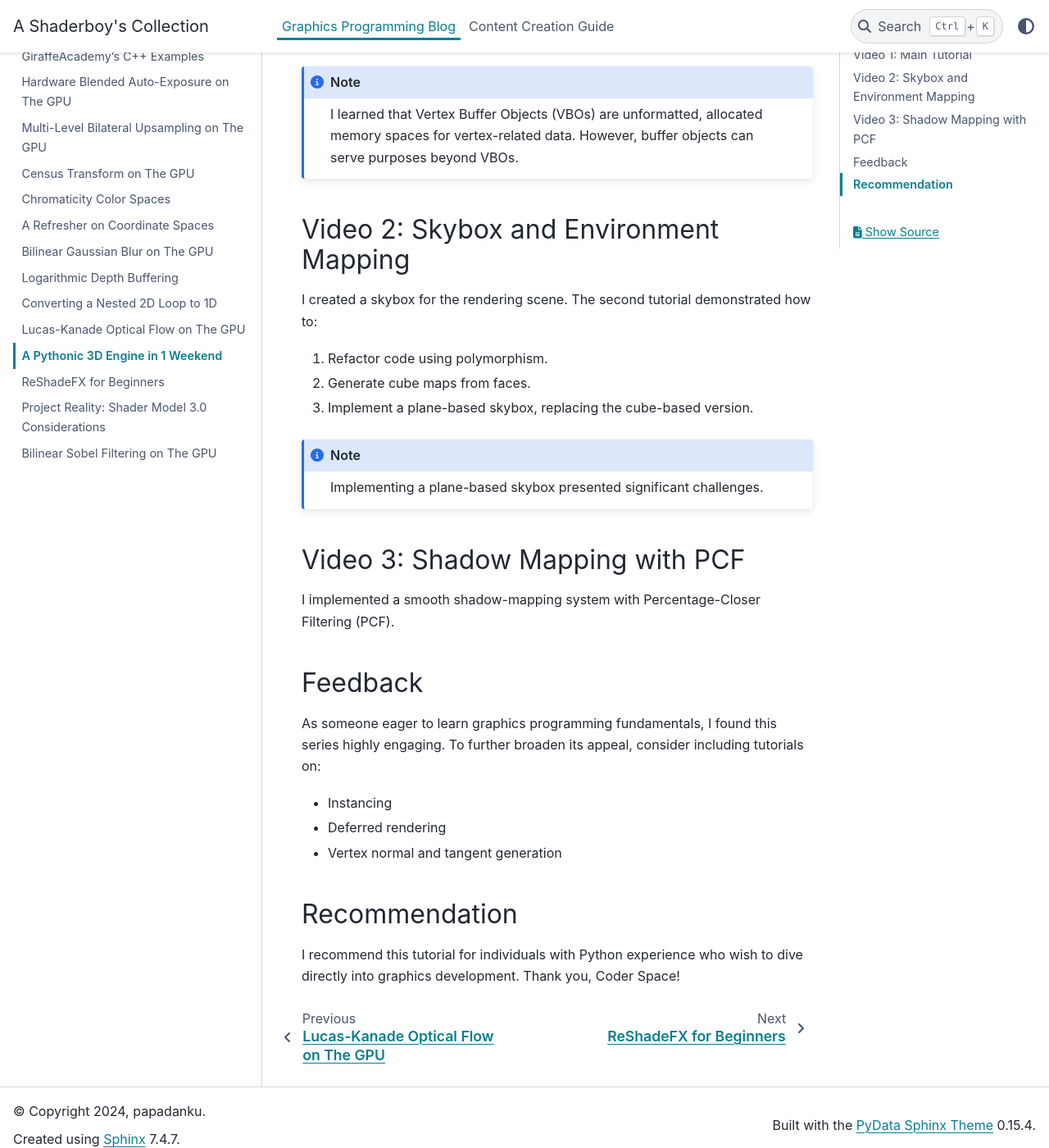
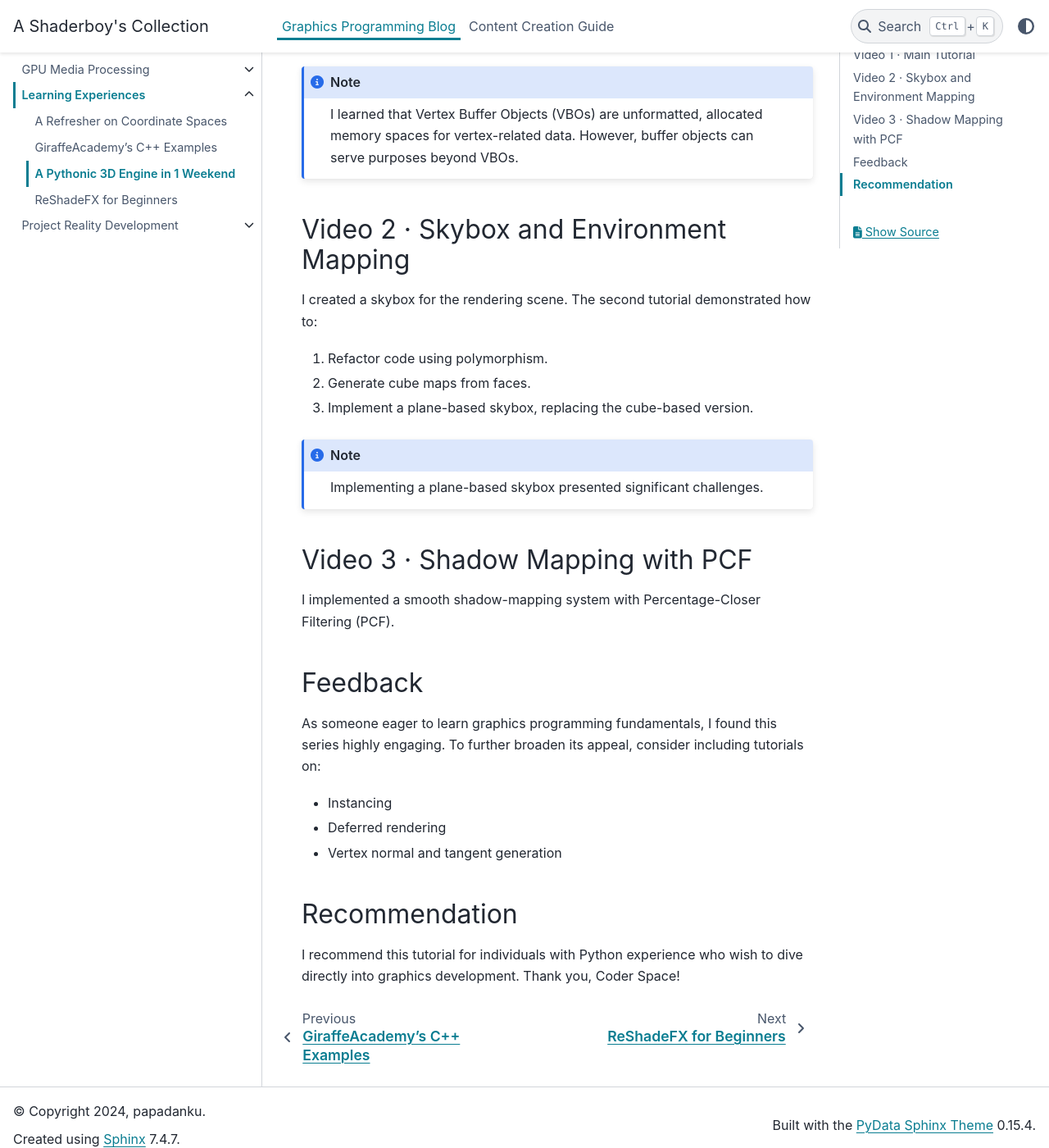
Before and after one commit to papadanku/papadanku.github.io, a Sphinx documentation site: the page built from doc/source/blog/learning/pythonengine.rst, in a window 1280 px wide and 1400 px high, scrolled down 691 px. Shown: the whole window at 82% size. Built offline with Sphinx 7.4.7 and the PyData theme 0.15.4, drawn with Linux system fonts in a browser that asks for light colours; some of the changed text lies outside the part shown.

Commit message:
Reorganized Graphics Programming Blog

```diff
--- a/doc/source/blog/chromaticity.rst
+++ b/doc/source/blog/gpu/chromaticity.rst
@@ -1,6 +1,6 @@
 
-Chromaticity Color Spaces
-=========================
+Image Chromaticity on The GPU
+=============================
 
 Images often represent color using three channels: (R, G, B) - red, green, and blue. For this document, we assume the range of each channel is [0.0, 1.0].
 
--- /dev/null
+++ b/doc/source/blog/gpu/index.rst
@@ -0,0 +1,9 @@
+
+GPU Media Processing
+====================
+
+.. toctree::
+   :glob:
+   :titlesonly:
+
+   *
--- a/doc/source/blog/index.rst
+++ b/doc/source/blog/index.rst
@@ -6,5 +6,4 @@ Graphics Programming Blog
    :glob:
    :titlesonly:
 
-   cpp
-   *
+   */index
--- /dev/null
+++ b/doc/source/blog/learning/index.rst
@@ -0,0 +1,9 @@
+
+Learning Experiences
+====================
+
+.. toctree::
+   :glob:
+   :titlesonly:
+
+   *
--- a/doc/source/blog/pythonengine.rst
+++ b/doc/source/blog/learning/pythonengine.rst
@@ -4,8 +4,8 @@ A Pythonic 3D Engine in 1 Weekend
 
 This weekend, I followed `Coder Space's Python 3D engine tutorial series <https://youtube.com/playlist?list=PLi77irUVkDav8GLrZSVZiPPHvVa-RjJ-o>`_, which covers the fundamentals of the OpenGL pipeline, from CPU to GPU.
 
-Video 1: Main Tutorial
-----------------------
+Video 1 · Main Tutorial
+-----------------------
 
 I learned about the OpenGL pipeline, from CPU to GPU. The first tutorial demonstrated how to:
 
@@ -25,8 +25,8 @@ I learned about the OpenGL pipeline, from CPU to GPU. The first tutorial demonst
 
    I learned that Vertex Buffer Objects \(VBOs\) are unformatted, allocated memory spaces for vertex-related data. However, buffer objects can serve purposes beyond VBOs.
 
-Video 2: Skybox and Environment Mapping
----------------------------------------
+Video 2 · Skybox and Environment Mapping
+----------------------------------------
 
 I created a skybox for the rendering scene. The second tutorial demonstrated how to:
 
@@ -38,8 +38,8 @@ I created a skybox for the rendering scene. The second tutorial demonstrated how
 
    Implementing a plane-based skybox presented significant challenges.
 
-Video 3: Shadow Mapping with PCF
---------------------------------
+Video 3 · Shadow Mapping with PCF
+---------------------------------
 
 I implemented a smooth shadow-mapping system with Percentage-Closer Filtering \(PCF\).
 
--- a/doc/source/blog/shadermodel3.rst
+++ b/doc/source/blog/pr/shadermodel3.rst
@@ -1,6 +1,6 @@
 
-Project Reality: Shader Model 3.0 Considerations
-================================================
+What I Learned Porting to Shader Model 3.0
+==========================================
 
 The Project Reality Team (`realitymod.com <https://www.realitymod.com/>`_) upgraded Project Reality to support Shader Model 3, unlocking greater graphical potential. This document outlines key considerations when porting shaders from Shader Model 2 to 3.
 
```
Also changed, not shown: doc/source/blog/pr/index.rst (added, +9 -0 lines), doc/source/blog/gpu/autoexposure.rst (renamed from doc/source/blog/autoexposure.rst), doc/source/blog/gpu/bilateral.rst (renamed from doc/source/blog/bilateral.rst), doc/source/blog/gpu/censustransform.rst (renamed from doc/source/blog/censustransform.rst), doc/source/blog/gpu/gaussianblur.rst (renamed from doc/source/blog/gaussianblur.rst), doc/source/blog/gpu/loops.rst (renamed from doc/source/blog/loops.rst), doc/source/blog/gpu/opticalflow.rst (renamed from doc/source/blog/opticalflow.rst), doc/source/blog/gpu/sobel.rst (renamed from doc/source/blog/sobel.rst), doc/source/blog/learning/coordinatespaces.rst (renamed from doc/source/blog/coordinatespaces.rst), doc/source/blog/learning/cpp.rst (renamed from doc/source/blog/cpp.rst), doc/source/blog/learning/reshadefx.rst (renamed from doc/source/blog/reshadefx.rst), doc/source/blog/pr/logdepth.rst (renamed from doc/source/blog/logdepth.rst).
